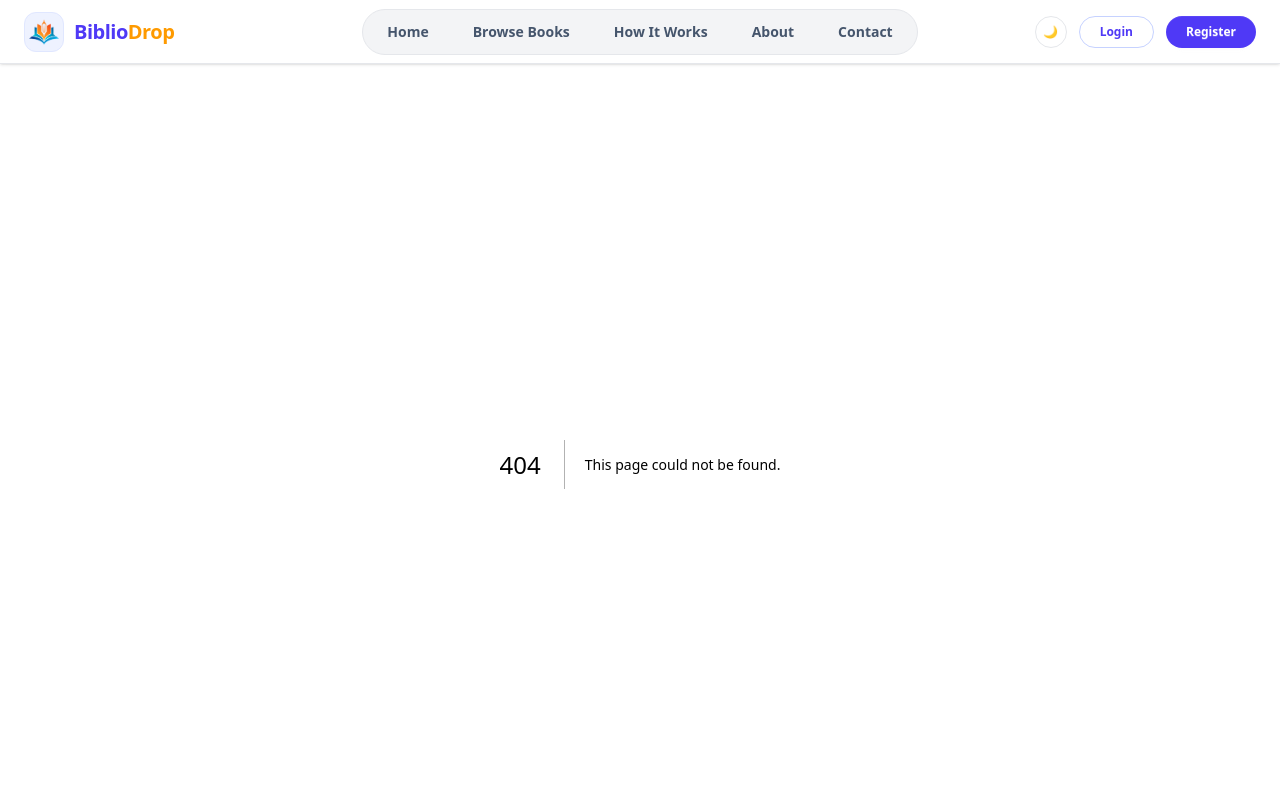
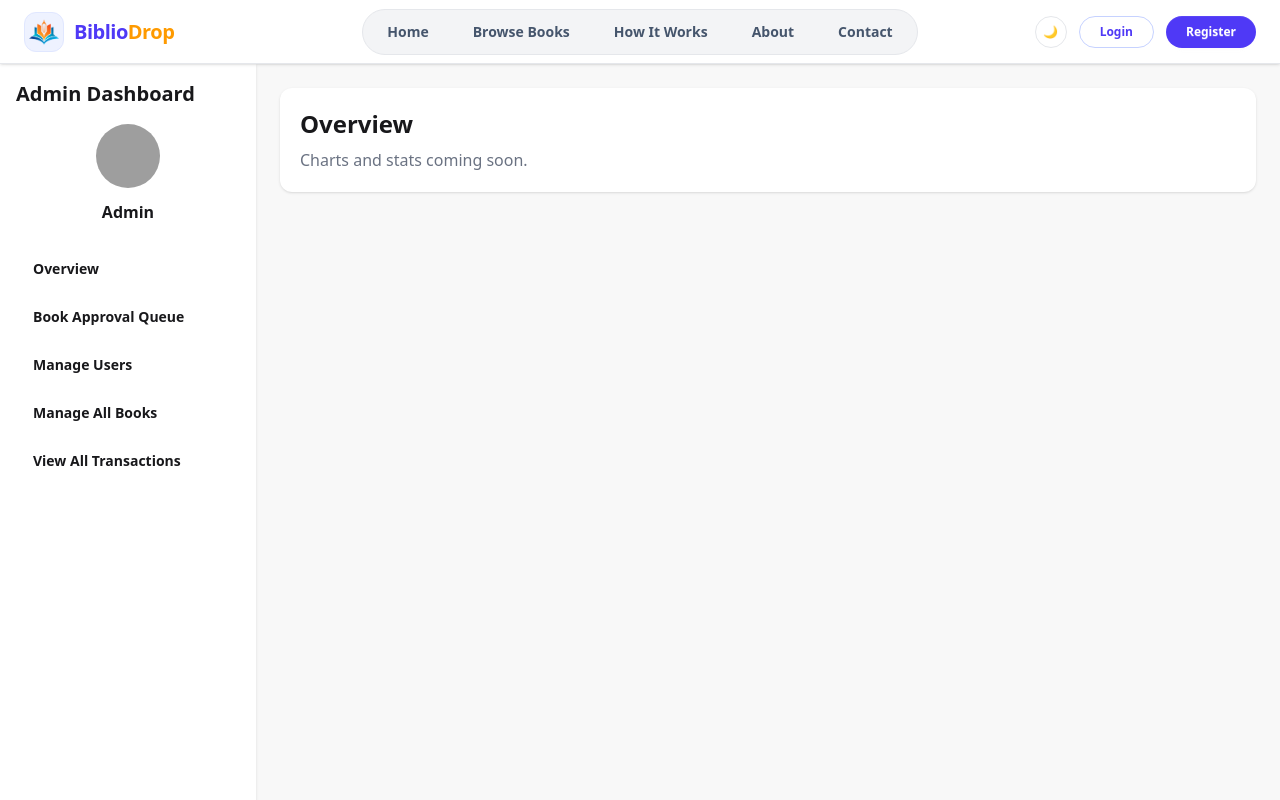
Before and after one commit to rifat-sultana/Assignment-10-client-side, a Next.js app: page /dashboard/admin in a window 1280 px wide. Before the commit this address had no page. Shown: the top 800 px of the page. Built offline with nearby package versions, Linux system fonts and the light colour scheme; grey boxes are pictures that could not be loaded.

Commit message:
Add admin login and dashboard redirect

```diff
--- /dev/null
+++ b/src/app/dashboard/admin/BookApprovalQueue.jsx
@@ -0,0 +1,3 @@
+export default function BookApprovalQueue() {
+  return <div>Book Approval Queue</div>;
+}
--- /dev/null
+++ b/src/app/dashboard/admin/ManageAllBooks.jsx
@@ -0,0 +1,3 @@
+export default function ManageAllBooks() {
+  return <div>Manage All Books</div>;
+}
--- /dev/null
+++ b/src/app/dashboard/admin/ManageUsers.jsx
@@ -0,0 +1,3 @@
+export default function ManageUsers() {
+  return <div>Manage Users</div>;
+}
--- /dev/null
+++ b/src/app/dashboard/admin/Overview.jsx
@@ -0,0 +1,7 @@
+export default function Overview() {
+  return (
+    <div>
+      <h1>Admin Overview</h1>
+    </div>
+  );
+}
--- /dev/null
+++ b/src/app/dashboard/admin/ViewTransactions.jsx
@@ -0,0 +1,3 @@
+export default function ViewTransactions() {
+  return <div>View Transactions</div>;
+}
--- /dev/null
+++ b/src/app/dashboard/admin/page.jsx
@@ -0,0 +1,101 @@
+"use client";
+
+import { useState, useEffect } from "react";
+
+export default function AdminDashboard() {
+  const [activeTab, setActiveTab] = useState("overview");
+  const [name, setName] = useState("");
+  const [email, setEmail] = useState("");
+
+  useEffect(() => {
+    setName(localStorage.getItem("name") || "Admin");
+    setEmail(localStorage.getItem("email") || "");
+  }, []);
+
+  return (
+    <div className="min-h-screen bg-base-200 flex">
+      <div className="w-64 bg-white shadow min-h-screen flex-shrink-0">
+        {/* Sidebar */}
+        <div className="p-4">
+          <h2 className="font-bold text-xl mb-4">Admin Dashboard</h2>
+
+          <div className="text-center mb-6">
+            <div className="avatar">
+              <div className="w-16 rounded-full">
+                <img src="https://i.pravatar.cc/150" alt="admin" />
+              </div>
+            </div>
+            <h2 className="font-bold mt-3">{name}</h2>
+            <p className="text-sm text-gray-500">{email}</p>
+          </div>
+
+          <ul className="space-y-2">
+            <li>
+              <button onClick={() => setActiveTab("overview")} className="btn btn-ghost w-full justify-start">
+                Overview
+              </button>
+            </li>
+            <li>
+              <button onClick={() => setActiveTab("approval")} className="btn btn-ghost w-full justify-start">
+                Book Approval Queue
+              </button>
+            </li>
+            <li>
+              <button onClick={() => setActiveTab("users")} className="btn btn-ghost w-full justify-start">
+                Manage Users
+              </button>
+            </li>
+            <li>
+              <button onClick={() => setActiveTab("books")} className="btn btn-ghost w-full justify-start">
+                Manage All Books
+              </button>
+            </li>
+            <li>
+              <button onClick={() => setActiveTab("transactions")} className="btn btn-ghost w-full justify-start">
+                View All Transactions
+              </button>
+            </li>
+          </ul>
+        </div>
+      </div>
+
+        {/* Content */}
+        <div className="flex-1 p-6">
+          {activeTab === "overview" && (
+            <div className="bg-white p-5 rounded-xl shadow">
+              <h2 className="text-2xl font-bold">Overview</h2>
+              <p className="text-gray-500 mt-2">Charts and stats coming soon.</p>
+            </div>
+          )}
+
+          {activeTab === "approval" && (
+            <div className="bg-white p-5 rounded-xl shadow">
+              <h2 className="text-2xl font-bold">Book Approval Queue</h2>
+              <p className="text-gray-500 mt-2">Pending approval books coming soon.</p>
+            </div>
+          )}
+
+          {activeTab === "users" && (
+            <div className="bg-white p-5 rounded-xl shadow">
+              <h2 className="text-2xl font-bold">Manage Users</h2>
+              <p className="text-gray-500 mt-2">Users table coming soon.</p>
+            </div>
+          )}
+
+          {activeTab === "books" && (
+            <div className="bg-white p-5 rounded-xl shadow">
+              <h2 className="text-2xl font-bold">Manage All Books</h2>
+              <p className="text-gray-500 mt-2">All books table coming soon.</p>
+            </div>
+          )}
+
+          {activeTab === "transactions" && (
+            <div className="bg-white p-5 rounded-xl shadow">
+              <h2 className="text-2xl font-bold">View All Transactions</h2>
+              <p className="text-gray-500 mt-2">Transactions table coming soon.</p>
+            </div>
+          )}
+        </div>
+    </div>
+  );
+}
--- a/src/components/LoginForm.jsx
+++ b/src/components/LoginForm.jsx
@@ -6,31 +6,50 @@ import { toast } from "react-toastify";
 
 export default function LoginForm() {
 
-const handleLogin = () => {
+const handleLogin = async () => {
   const email =
-document.getElementById("email").value.trim();
-
+    document
+      .getElementById("email")
+      .value
+      .trim();
 
   const password =
-  document.getElementById("password").value;
+    document
+      .getElementById("password")
+      .value;
 
-const userData =
-  localStorage.getItem("user");
+  try {
+    const response =
+      await fetch(
+        "http://localhost:5000/auth/login",
+        {
+          method: "POST",
+          headers: {
+            "Content-Type":
+              "application/json",
+          },
+          body: JSON.stringify({
+            email,
+            password,
+          }),
+        }
+      );
 
-if (!userData) {
+    const data =
+      await response.json();
+
+    if (!data.success) {
       toast.error(
-    "No account found. Please register first."
+        data.message
       );
       return;
     }
 
-const savedUser =
-  JSON.parse(userData);
+    localStorage.setItem(
+      "token",
+      data.token
+    );
 
-if (
-  savedUser.email === email &&
-  savedUser.password === password
-) {
     localStorage.setItem(
       "isLoggedIn",
         "true"
@@ -38,17 +57,17 @@ if (
 
     localStorage.setItem(
       "role",
-    savedUser.role
+      data.user.role
     );
 
     localStorage.setItem(
       "email",
-    savedUser.email
+      data.user.email
     );
 
     localStorage.setItem(
       "name",
-    savedUser.name
+      data.user.name
     );
 
     toast.success(
@@ -56,16 +75,30 @@ if (
     );
 
     setTimeout(() => {
-    window.location.href = "/";
+      if (
+        data.user.role ===
+        "admin"
+      ) {
+        window.location.href =
+          "/dashboard/admin";
+      } else if (
+        data.user.role ===
+        "librarian"
+      ) {
+        window.location.href =
+          "/dashboard/librarian";
+      } else {
+        window.location.href =
+          "/dashboard/user";
+      }
     }, 1000);
+  } catch (error) {
+    console.log(error);
 
-} else {
     toast.error(
-    "Invalid Email or Password"
+      "Login Failed"
     );
   }
-
-
 };
 
 return ( <div className="min-h-screen bg-base-200 flex justify-center items-center p-5">
--- a/src/components/Navbar.jsx
+++ b/src/components/Navbar.jsx
@@ -16,21 +16,28 @@ export default function Navbar() {
     useState("");
 
  useEffect(() => {
-    const loginStatus =
-      localStorage.getItem("isLoggedIn");
+  const token =
+    localStorage.getItem("token");
+
+    const dashboardLink =
+  role === "admin"
+    ? "/dashboard/admin"
+    : role === "librarian"
+    ? "/dashboard/librarian"
+    : "/dashboard/user";
 
   const userRole =
     localStorage.getItem("role");
 
-    setIsLoggedIn(
-      loginStatus === "true"
-    );
+  setIsLoggedIn(!!token);
 
   setRole(userRole || "");
 }, []);
 
   const dashboardLink =
-    role === "librarian"
+  role === "admin"
+    ? "/dashboard/admin"
+    : role === "librarian"
     ? "/dashboard/librarian"
     : "/dashboard/user";
 
@@ -52,11 +59,11 @@ export default function Navbar() {
   ];
 
 const handleSignOut = () => {
-    localStorage.removeItem(
-      "isLoggedIn"
-    );
+  localStorage.removeItem("token");
+  localStorage.removeItem("isLoggedIn");
   localStorage.removeItem("role");
   localStorage.removeItem("email");
+  localStorage.removeItem("name");
 
   window.location.href = "/";
 };
@@ -136,7 +143,9 @@ export default function Navbar() {
               <FaUserCircle size={18} />
 
               <span>
-                {role === "librarian"
+  {role === "admin"
+    ? "Admin"
+    : role === "librarian"
     ? "Librarian"
     : "Reader"}
 </span>
@@ -149,7 +158,9 @@ export default function Navbar() {
 
               <li className="pointer-events-none">
                 <span className="font-bold">
-                  {role === "librarian"
+  {role === "admin"
+    ? "Admin"
+    : role === "librarian"
     ? "Librarian"
     : "Reader"}
 </span>
```
Lines whose indentation alone changed are shown as unchanged.
